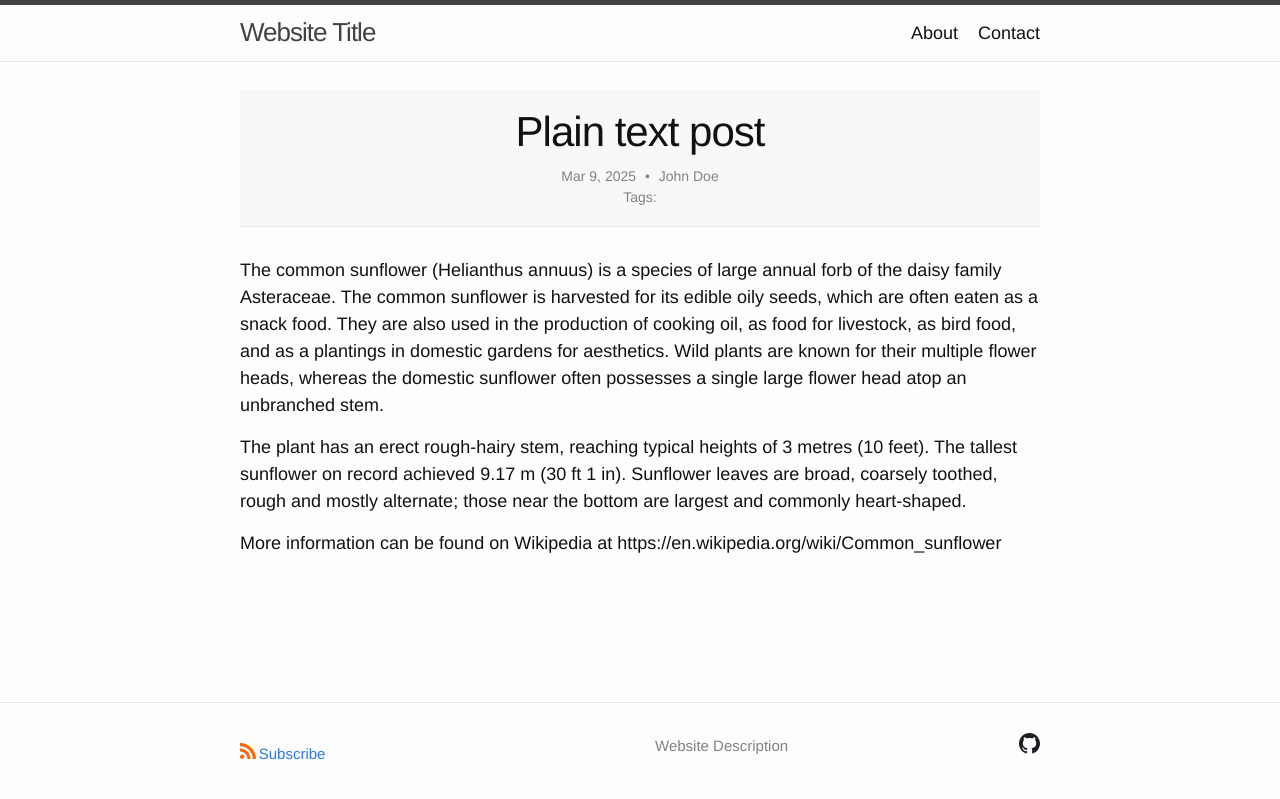
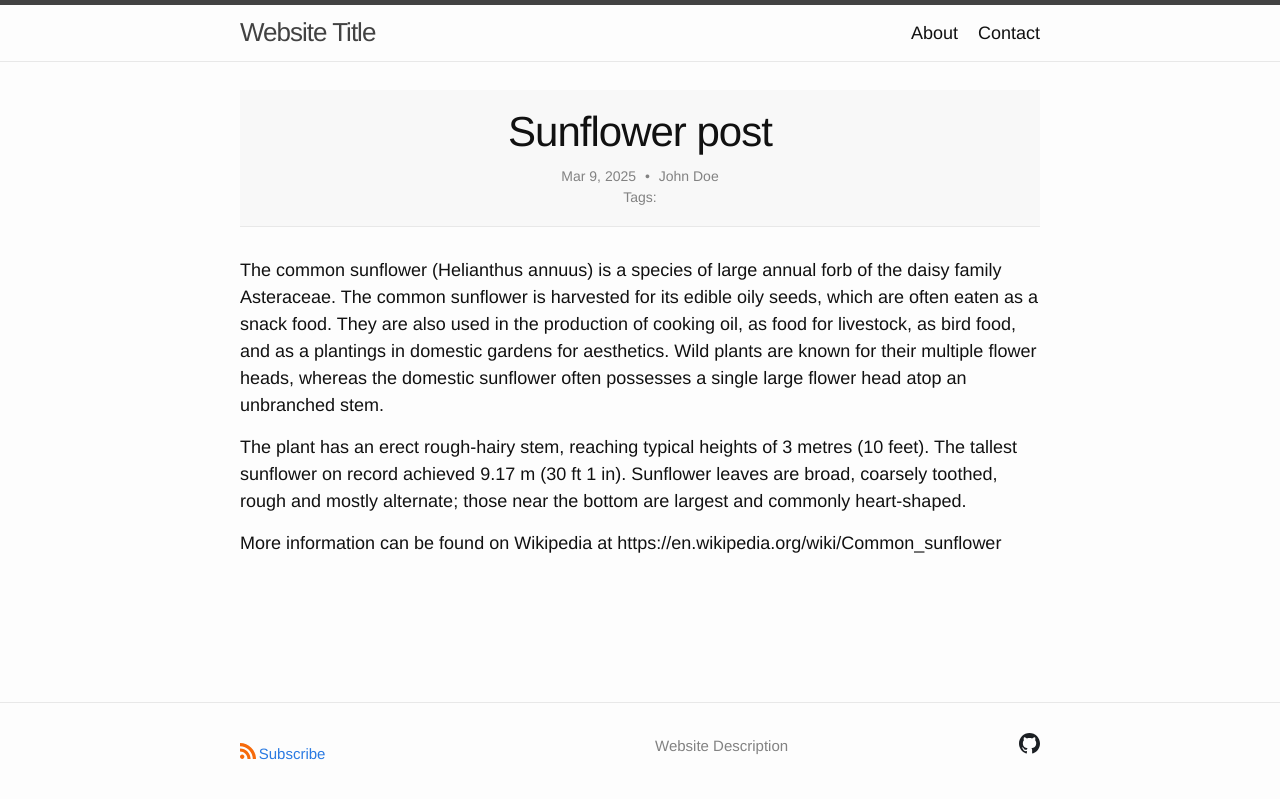
Before and after one commit to measc/2025-3-31-measc, a Jekyll site: the page built from _posts/2025-03-09-text-only.md, in a window 1280 px wide. Shown: the top 799 px of the page. Built offline with Jekyll 4.4.1, drawn with Linux system fonts in a browser that asks for light colours; a script that is not in the unit is left out.

Commit message:
Update 2025-03-09-text-only.md

```diff
--- a/_posts/2025-03-09-text-only.md
+++ b/_posts/2025-03-09-text-only.md
@@ -1,6 +1,6 @@
 ---
 layout: post
-title: Plain text post
+title: Sunflower post
 description: Example post with plain text content only.
 date: 2025-03-09
 author: John Doe
```
